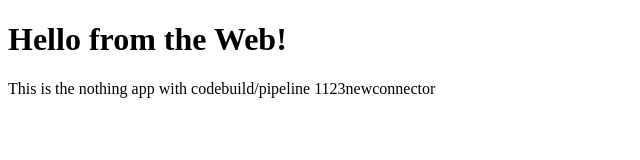
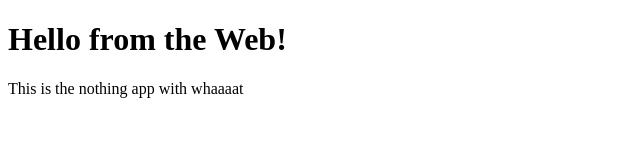
Before and after one commit to rdelator/demo-app, a plain HTML site: page templates/index.html in a window 1280 px wide. Shown: the whole page, without its empty margins (0-640 px from the left). Drawn offline with Linux system fonts and the light colour scheme.

Commit message:
Update index.html

```diff
--- a/templates/index.html
+++ b/templates/index.html
@@ -5,6 +5,6 @@
 </head>
 <body>
     <h1>Hello from the Web!</h1>
-    <p>This is the nothing app with codebuild/pipeline 1123newconnector</p>
+    <p>This is the nothing app with whaaaat</p>
 </body>
 </html>
```
